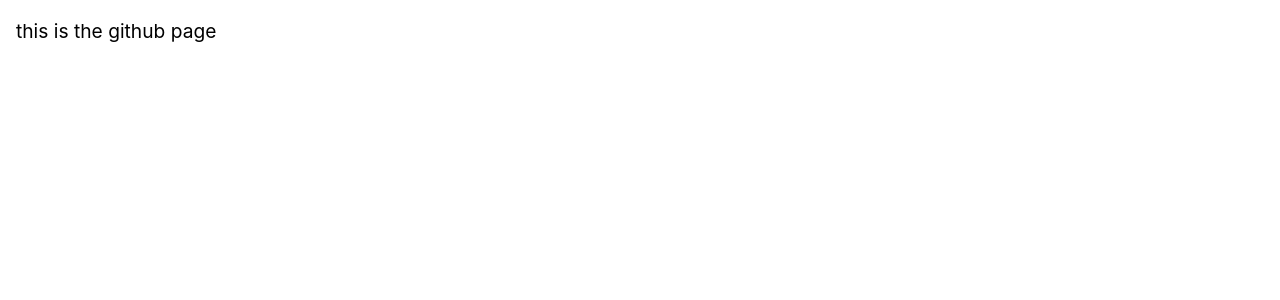
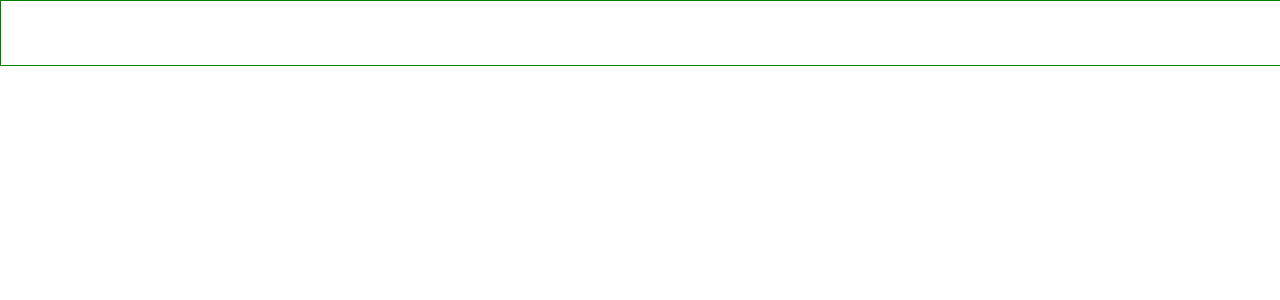
Before and after one commit to masonmarker/masonmarker.github.io, a React (Create React App) app in the folder application/: page /github in a window 1280 px wide. Shown: the top 300 px of the page. Built offline with nearby package versions, Linux system fonts and the light colour scheme.

Commit message:
Update Site Content

```diff
--- a/application/public/index.html
+++ b/application/public/index.html
@@ -7,7 +7,7 @@
     <meta name="theme-color" content="#000000" />
     <meta
       name="description"
-      content="Web site created using create-react-app"
+      content="Who is Mason Marker?"
     />
     <link rel="apple-touch-icon" href="%PUBLIC_URL%/logo192.png" />
     <!--
--- a/application/src/App.css
+++ b/application/src/App.css
@@ -573,3 +573,12 @@ section {
     width: 20rem;
   }
 }
+
+/* GitHub
+-------------------------------------------------- */
+
+.github-nav {
+  width: 100%;
+  height: 4rem;
+  border: 1px solid green;
+}
--- a/application/src/github.js
+++ b/application/src/github.js
@@ -1,8 +1,10 @@
+
+import './App.css';
 
 const GitHub = () => {
     return (
         <div>
-            <p>this is the github page</p>
+            <div className="github-nav"></div>
         </div>
     )
 }
```
